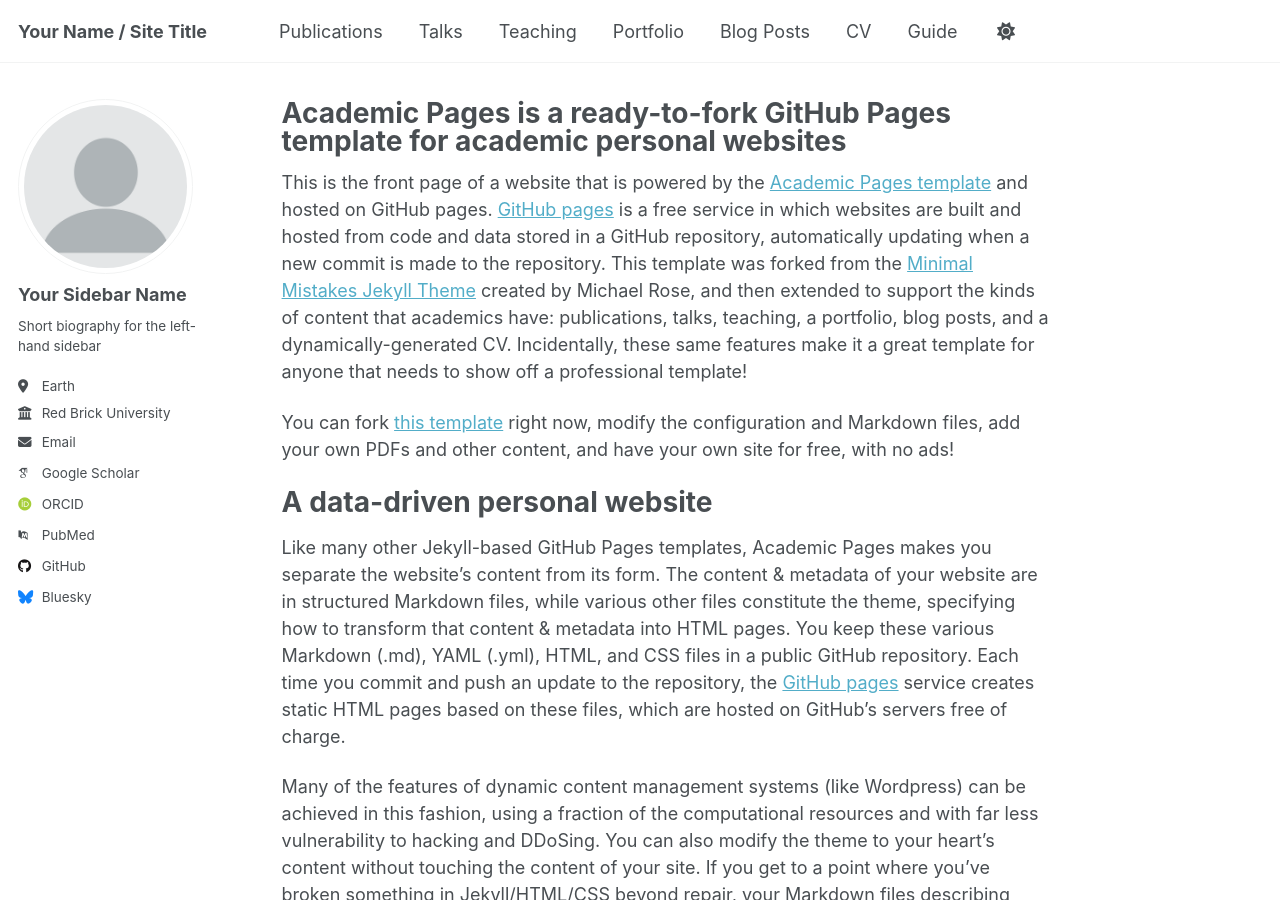
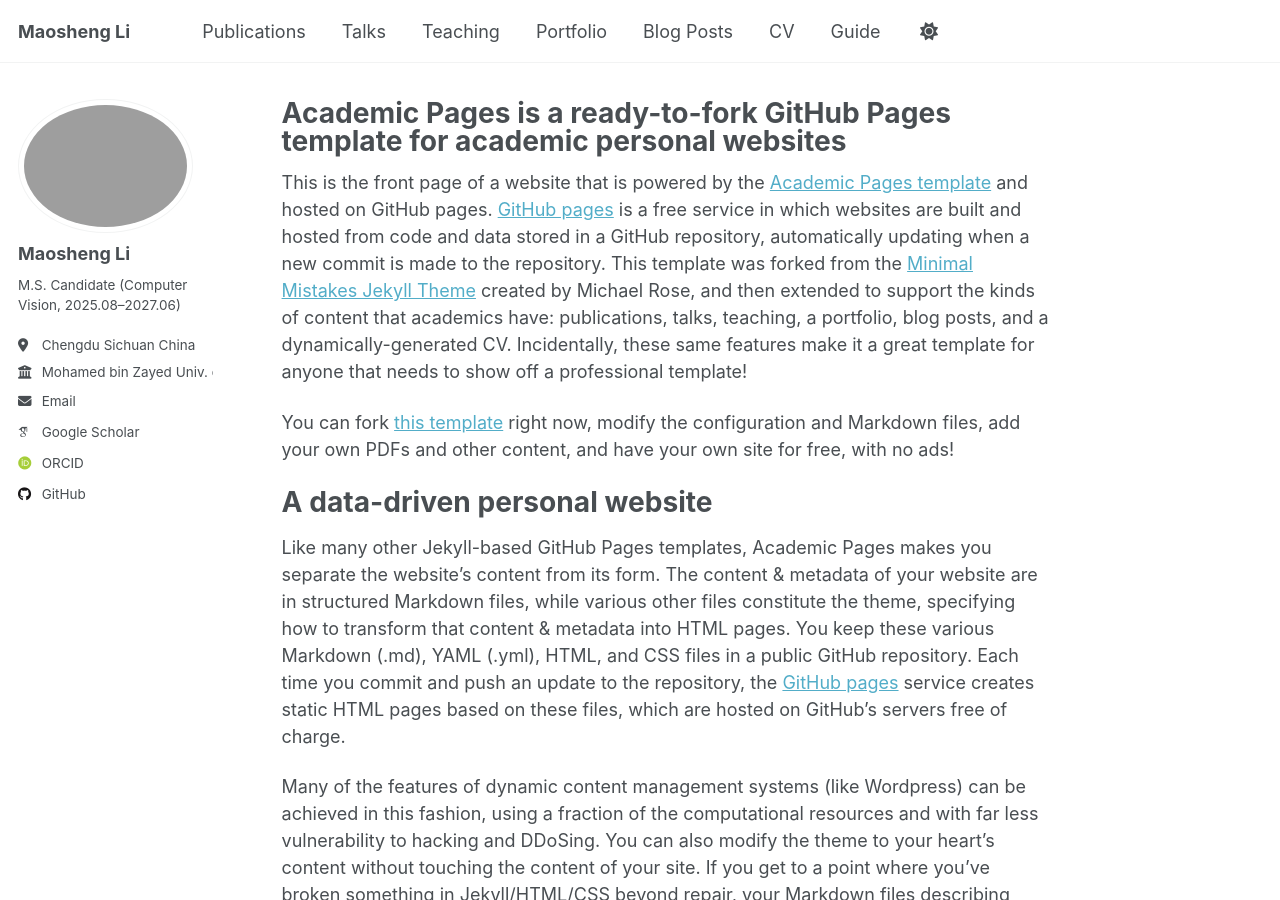
Before and after one commit to MaoshengLi-fox/MaoshengLi-fox.github.io, a Jekyll site: the page built from _pages/about.md, in a window 1280 px wide and 900 px high. Built offline with Jekyll 4.4.1, drawn with Linux system fonts in a browser that asks for light colours; some web fonts are replaced; a script that is not in the unit is left out.

Commit message:
Update _config.yml

```diff
--- a/_config.yml
+++ b/_config.yml
@@ -9,37 +9,37 @@
 # Basic Site Settings
 locale                   : "en-US"
 site_theme               : "default" # Currently available options are "default", "air"
-title                    : "Your Name / Site Title"
+title                    : "Maosheng Li"
 title_separator          : "-"
 name                     : &name "Your Name"
 description              : &description "personal description"
-url                      : https://academicpages.github.io # the base hostname & protocol for your site e.g. "https://[your GitHub username].github.io" or if you already have some other page hosted on Github then use "https://[your GitHub username].github.io/[Your Repo Name]"
+url                      : https://MaoshengLi.github.io/ # the base hostname & protocol for your site e.g. "https://[your GitHub username].github.io" or if you already have some other page hosted on Github then use "https://[your GitHub username].github.io/[Your Repo Name]"
 baseurl                  : "" # the subpath of your site, e.g. "/blog"
-repository               : "academicpages/academicpages.github.io"
+repository               : "MaoshengLi-fox/MaoshengLi-fox.github.io"
 
 # Site Author - The following control what appear as part of the author content on the side bar.
 #               If a field is blank the icon and link will not appear, otherwise it will be shown.
 #               Additional customization can be done by editing /_includes/author-profile.html
 author:
   # Biographic information
-  avatar           : "profile.png"
-  name             : "Your Sidebar Name"
+  avatar           : "my_photo.png"
+  name             : "Maosheng Li"
   pronouns         : # example: "she/her"
-  bio              : "Short biography for the left-hand sidebar"
-  location         : "Earth"
-  employer         : "Red Brick University"
+  bio              : "M.S. Candidate (Computer Vision, 2025.08–2027.06)"
+  location         : "Chengdu Sichuan China"
+  employer         : "Mohamed bin Zayed Univ. of Artificial Intelligence"
   uri              : # URL
-  email            : "none@example.org"
+  email            : "Maosheng.Li@mbzuai.ac.ae"
 
   # Academic websites
   academia         : # URL
   arxiv            : # URL - Update with the correct link to your profile
-  googlescholar    : "https://scholar.google.com/citations?user=PS_CX0AAAAAJ"
+  googlescholar    : "https://scholar.google.com/citations?user=MaoshengLi"
   inspire-hep      : # URL
   impactstory      : # URL
-  orcid            : "http://orcid.org/yourorcidurl"
+  orcid            : "http://orcid.org/0009-0000-7434-0815"
   semantic         : # URL
-  pubmed           : "https://www.ncbi.nlm.nih.gov/pubmed/?term=john+snow"
+  pubmed           : # URL
   researchgate     : # URL
   scopus           : # URL
 
@@ -47,13 +47,13 @@ author:
   bitbucket        : # Username - Update with your username on the site
   codepen          : # Username
   dribbble         : # Username
-  github           : "academicpages"
+  github           : "MaoshengLi-fox"
   kaggle           : # Username
   stackoverflow    : # User number or user number and name (i.e., use "1" or "1/jeff-atwood")
 
   # Social media
   artstation       : # Username
-  bluesky          : "bsky.app" # Replace this with you Bluesky username
+  bluesky          : # Username # Replace this with you Bluesky username
   facebook         : # Username
   flickr           : # Username
   foursquare       : # Username
```
